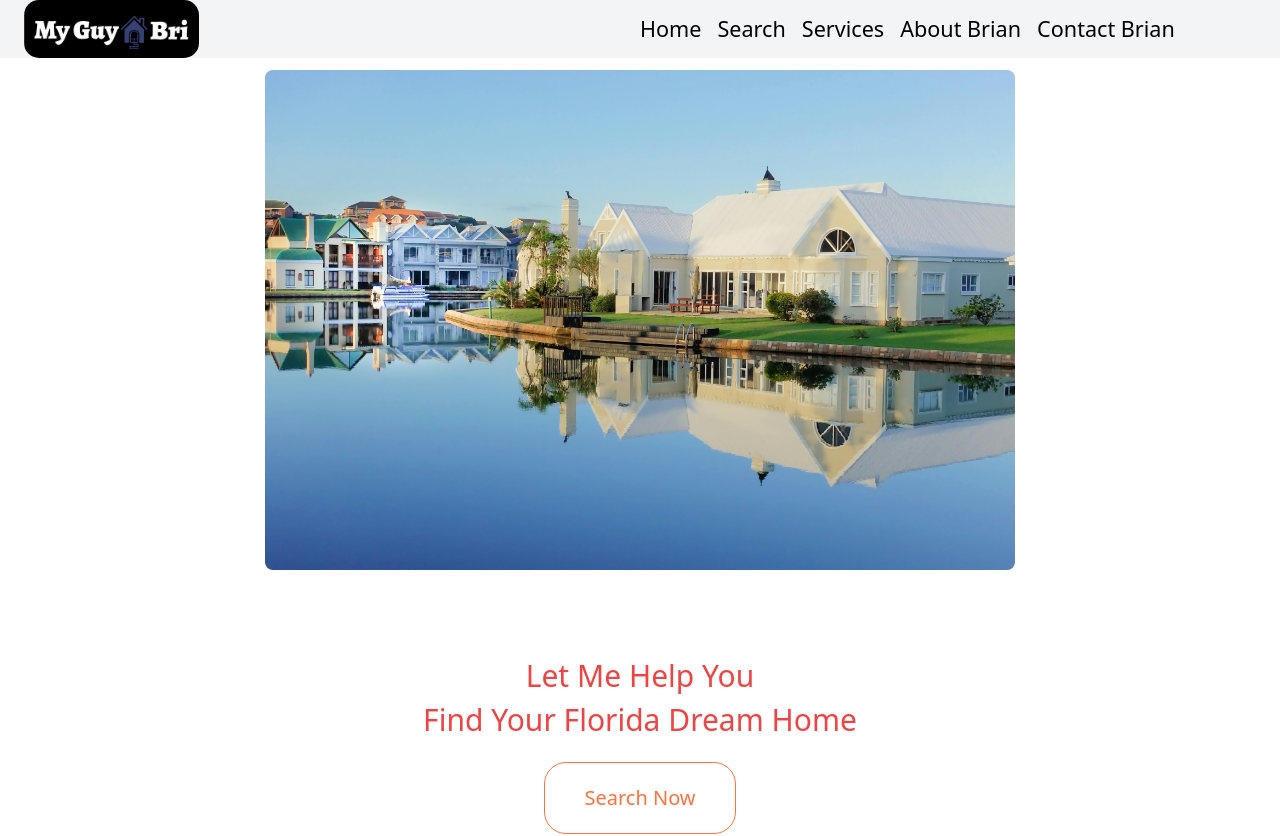
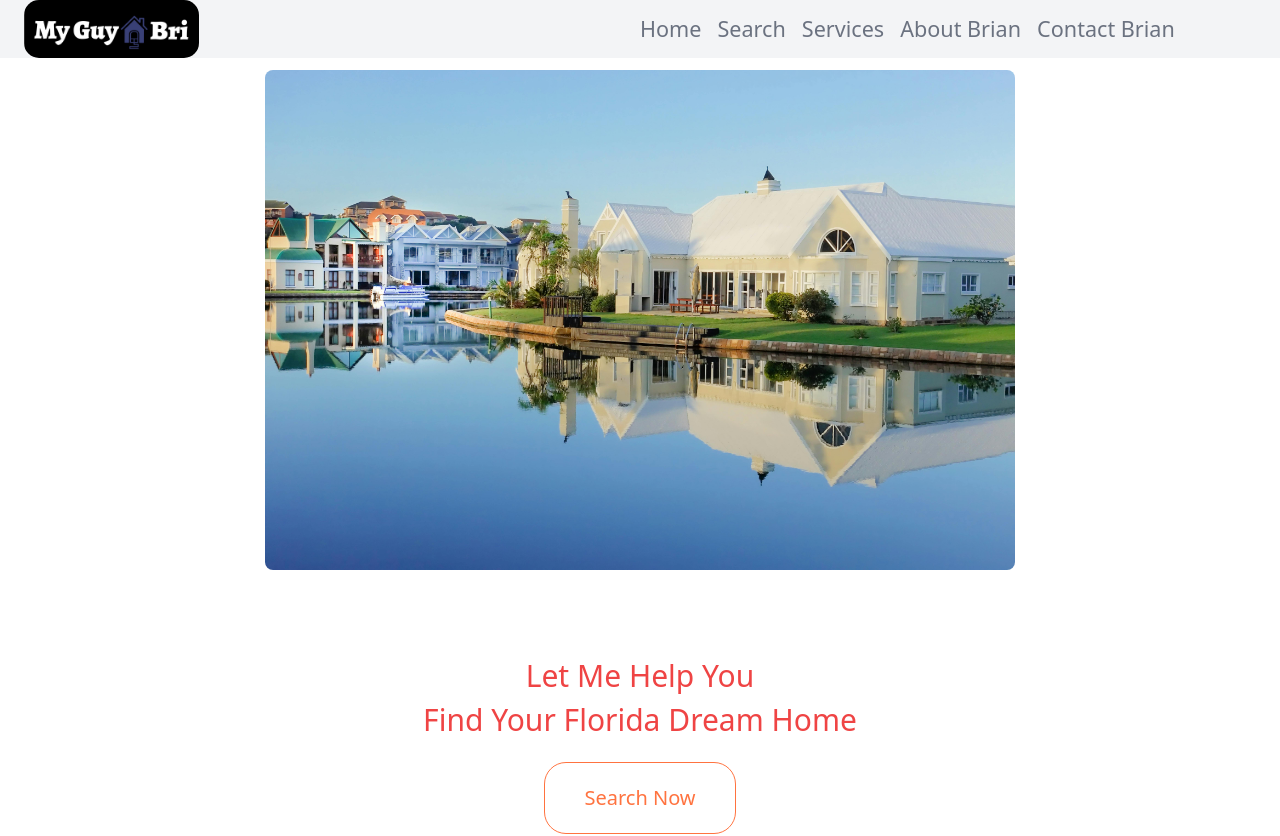
Before and after one commit to aquacalc/my-test, a SvelteKit app: page / in a window 1280 px wide. Shown: the top 836 px of the page. Built offline with nearby package versions, Linux system fonts and the light colour scheme.

Commit message:
∆ font color

```diff
--- a/src/routes/+page.svelte
+++ b/src/routes/+page.svelte
@@ -8,7 +8,7 @@
 	<a href="/">
 		<img id="my-guy-bri-img" src="my-guy-bri-banner.jpg" alt="hero kitchen" />
 	</a>
-	<div class="nav-links">
+	<div class="nav-links text-gray-500">
 		<a href="/">Home</a>
 		<a href="#search-homes">Search</a>
 		<a href="#our-services">Services</a>
```
